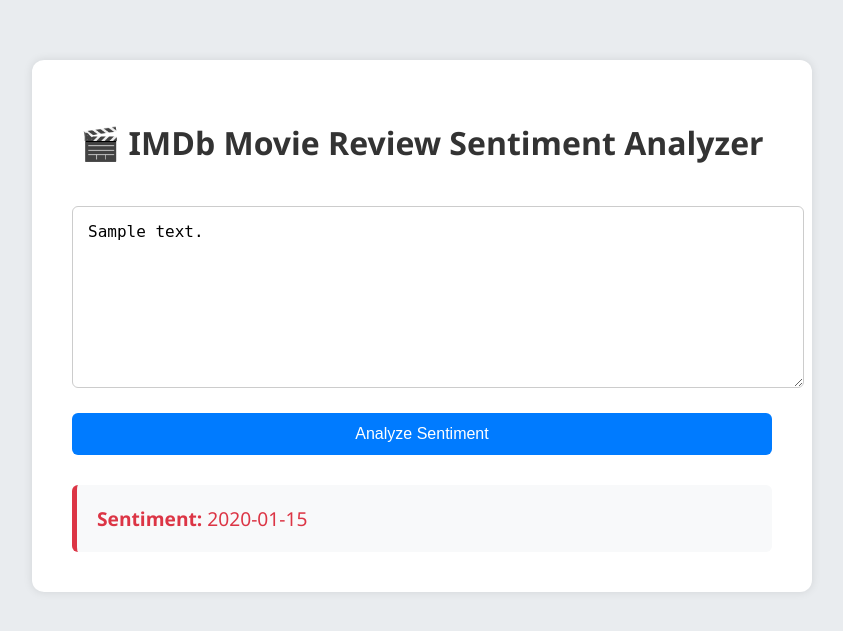
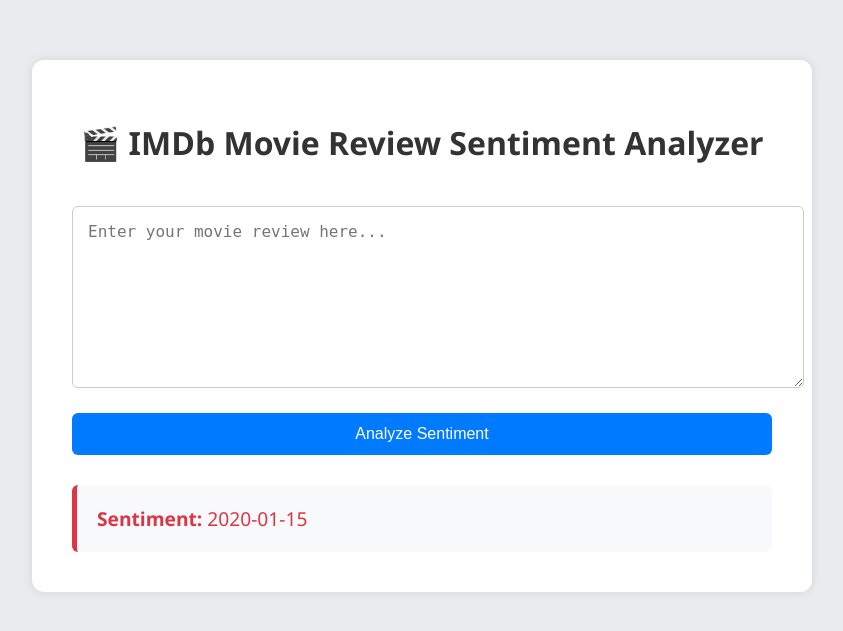
Before and after one commit to ejifolabi/imdb-sentiment-app, a Flask app: template templates/index.html in a window 1280 px wide. Shown: the top 631 px of the page, without its empty margins (218-1061 px from the left). Run offline with Flask 3, Linux system fonts and the light colour scheme; the template is opened without the code that fills it: most values are stand-ins (such as "Sample title", 1, 10 or a date in 2020).

Commit message:
Update index.html

```diff
--- a/templates/index.html
+++ b/templates/index.html
@@ -82,14 +82,12 @@
     <div class="container">
         <h1>🎬 IMDb Movie Review Sentiment Analyzer</h1>
         <form method="POST" action="/predict">
-            <textarea name="review" placeholder="Enter your movie review here..." required maxlength="1000">{{ review or '' }}</textarea><br>
+            <textarea name="review" placeholder="Enter your movie review here..." required maxlength="1000"></textarea><br>
             <input type="submit" value="Analyze Sentiment">
         </form>
-        {% if sentiment %}
         <div class="result {{ 'positive' if 'Positive' in sentiment else 'negative' }}">
             <strong>Sentiment:</strong> {{ sentiment }}
         </div>
-        {% endif %}
     </div>
 </body>
 
```
